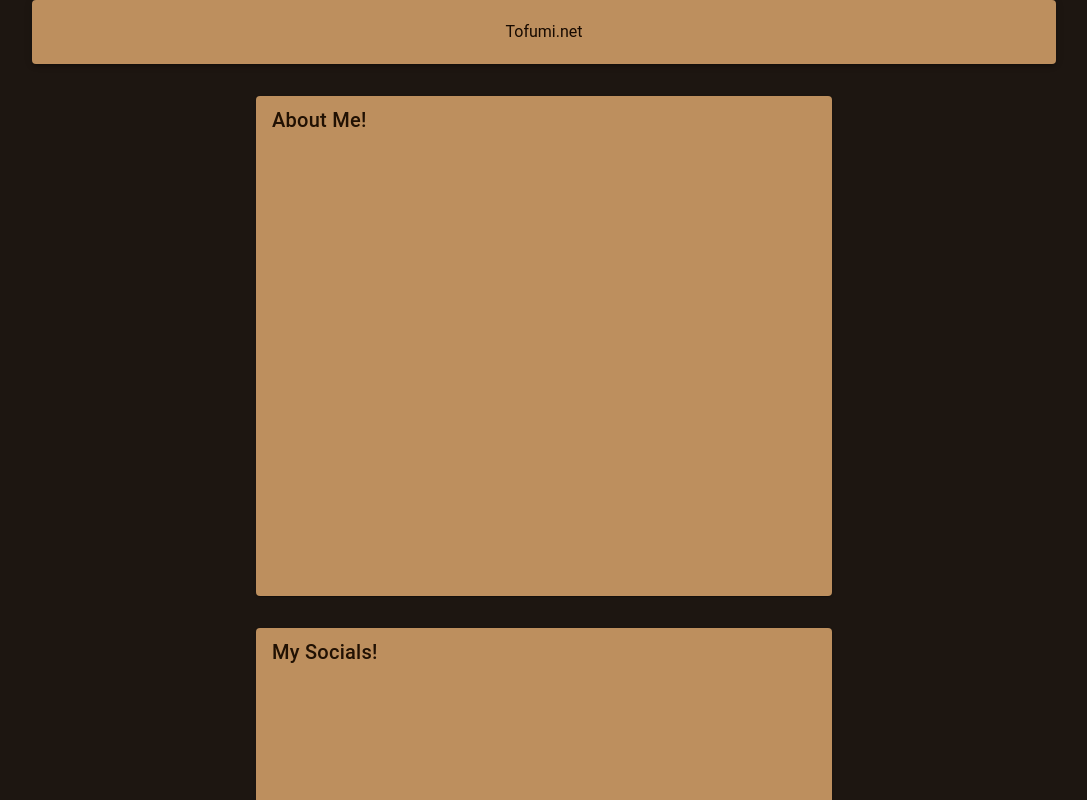
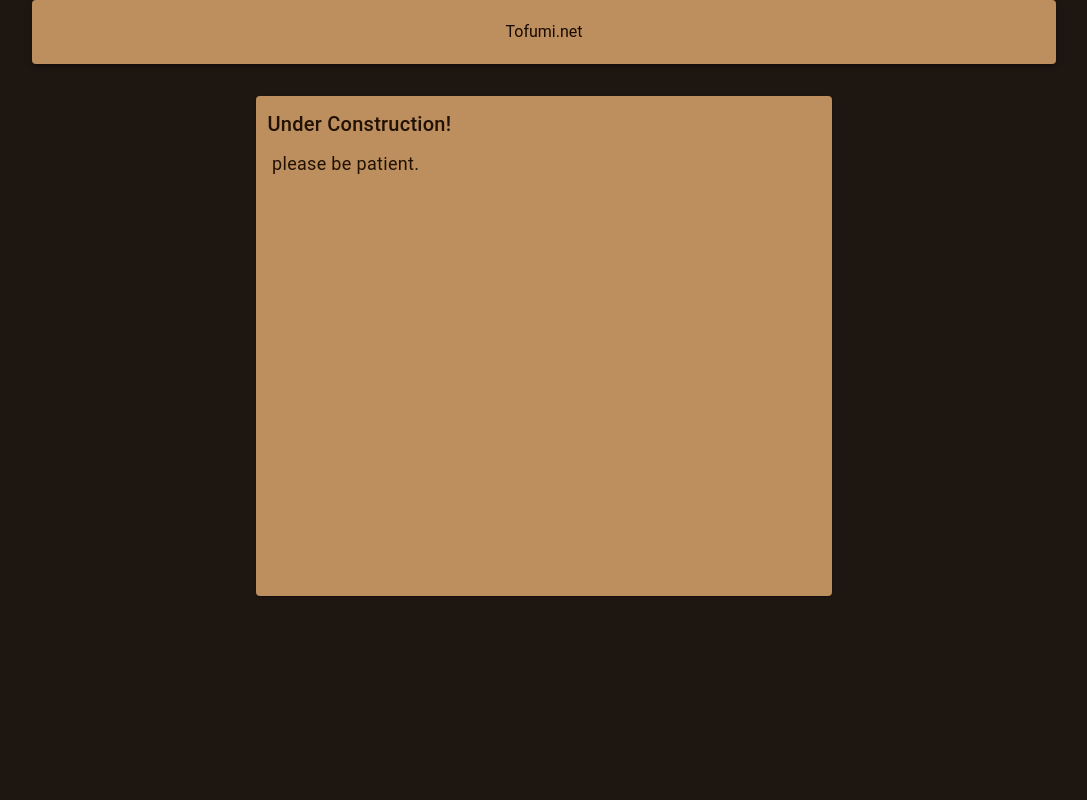
Before and after one commit to NotTofumi/tofumi.net, a Vue app: page / in a window 1280 px wide. Shown: the top 800 px of the page, without its empty margins (96-1183 px from the left). Built offline with nearby package versions, Linux system fonts and the light colour scheme.

Commit message:
under construction page

```diff
--- /dev/null
+++ b/src/components/Construction.vue
@@ -0,0 +1,20 @@
+<template>
+
+    <v-container width="50%">
+
+        <v-container class="my2">
+    <v-card height="500">
+        <v-card-title style="color: #211103; padding: 2%;" >
+            Under Construction!
+        </v-card-title>
+        <v-card-text style="color: #211103; font-size: large;">
+            please be patient.
+        </v-card-text>
+
+    </v-card>
+    </v-container>
+
+    </v-container>
+
+
+</template>
--- a/src/main.ts
+++ b/src/main.ts
@@ -9,10 +9,11 @@ import * as directives from 'vuetify/directives'
 
 import { createMemoryHistory, createRouter } from 'vue-router'
 
-import Home from './components/Home.vue'
+import ConstructionVue from './components/Construction.vue'
 
 const routes = [
-{ path: "/", component: Home},
+{ path: "/", component: ConstructionVue},
+
 ]
 
 const router = createRouter({
```
